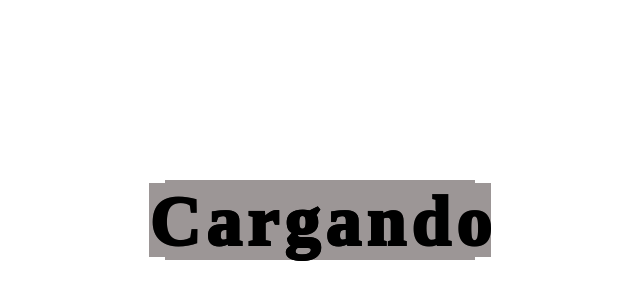
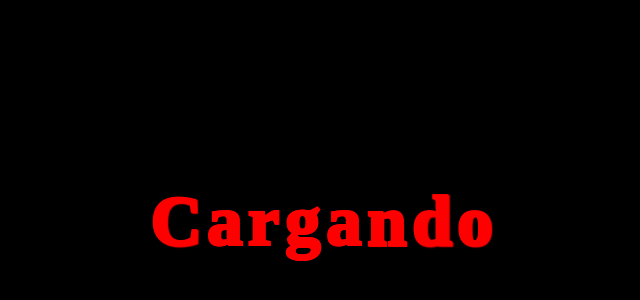
Before and after one commit to ryoga-rh/Animacion-cargando, a plain HTML site: page index.html in a window 1280 px wide. Shown: the part 180-480 px from the top of the page, without its empty margins (320-960 px from the left). Drawn offline with Linux system fonts and the light colour scheme.

Commit message:
lo mejore xD

```diff
--- a/css/estilo.css
+++ b/css/estilo.css
@@ -1,84 +1,99 @@
-boby {
+* {
     margin: 0;
     padding: 0;
-    background: rgb(156, 150, 150);
+    background:#000;
 }
-.nose {
+#nose {
     position: absolute;
     top: 50%;
     left: 50%;
     transform: translate(-50%, -50%);
     height: 80px;
     width: 310px;
-    background: rgb(156, 150, 150);
+    background: #000;
     display: flex;
     justify-content: center;
 }
 
-span{
+#uno{
     position: relative;
     font-size: 70px;
     font-weight: 1000;
     line-height: 80px;
-    color: #000;
-    background: rgb(156, 150, 150);
+    color: red;
+    background: #000;
     margin: 3px;
-    text-shadow: 1px 1px 1px #fff,
-                1px 1px 1px #fff,
-                1px 1px 1px #fff,
-                1px 1px 1px #fff,
-                1px 1px 1px #fff,
-                1px 1px 1px #fff,
-                1px 1px 1px #fff,
-                1px 1px 1px #fff,
-                1px 1px 1px #fff,
-                1px 1px 1px #fff,
-                0px, 22px, 10px #aaa,
-                0px, 25px, 14px #bbb;
+    text-shadow: 10px 10px 10px #000,
+                10px 10px 10px #000,
+                10px 10px 10px #000,
+                10px 10px 10px #000,
+                10px 10px 10px #000,
+                10px 10px 10px #000,
+                10px 10px 10px #000,
+                10px 10px 10px #000,
+                10px 10px 10px #000,
+                10px 10px 10px #000,
+                0px, 22px, 10px red,
+                0px, 25px, 14px red;
     animation: cargando 3s infinite;
     -moz-animation: cargando 3s infinite;
     -webkit-animation: cargando 3s infinite;
 }
 
 @keyframes cargando{
-    0%, 100%{}
+    0% {
+        text-shadow: 2px 2px 2px;
+    }
     50%{
         text-shadow: 0px 0px 0px;
+    }
+    100%{
+        text-shadow: 2px 2px 2px;
     }
 }
 
 @-moz-keyframes cargando{
-    0%, 100%{}
+    0% {
+        text-shadow: 2px 2px 2px;
+    }
     50%{
         text-shadow: 0px 0px 0px;
+    }
+    100%{
+        text-shadow: 2px 2px 2px;
     }
 }
 
 @-webkit-keyframes cargando{
-    0%, 100%{}
+    0% {
+        text-shadow: 2px 2px 2px;
+    }
     50%{
         text-shadow: 0px 0px 0px;
     }
+    100%{
+        text-shadow: 2px 2px 2px;
+    }
 }
 
-span:nth-child(1){
+#uno:nth-child(1){
     animation-delay:0s
 }
-span:nth-child(2){
+#uno:nth-child(2){
     animation-delay:0.285s
 }
-span:nth-child(3){
+#uno:nth-child(3){
     animation-delay:0.57s
 }
-span:nth-child(4){
+#uno:nth-child(4){
     animation-delay:0.855s
 }
-span:nth-child(5){
+#uno:nth-child(5){
     animation-delay:1.14s
 }
-span:nth-child(6){
+#uno:nth-child(6){
     animation-delay:1.425s
 }
-span:nth-child(7){
+#uno:nth-child(7){
     animation-delay:1.71s
 }
--- a/index.html
+++ b/index.html
@@ -5,15 +5,15 @@
         <link rel="stylesheet" href="css/estilo.css">
     </head>
     <body>
-        <div class="nose">
-            <span>C</span>
-            <span>a</span>
-            <span>r</span>
-            <span>g</span>
-            <span>a</span>
-            <span>n</span>
-            <span>d</span>
-            <span>o</span>
+        <div id="nose">
+            <span id="uno">C</span>
+            <span id="uno">a</span>
+            <span id="uno">r</span>
+            <span id="uno">g</span>
+            <span id="uno">a</span>
+            <span id="uno">n</span>
+            <span id="uno">d</span>
+            <span id="uno">o</span>
         </div>
     </body>
 </html>
```
